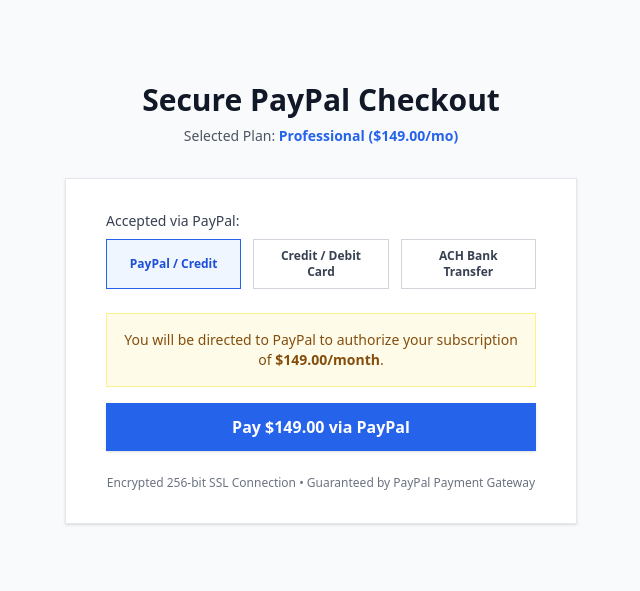
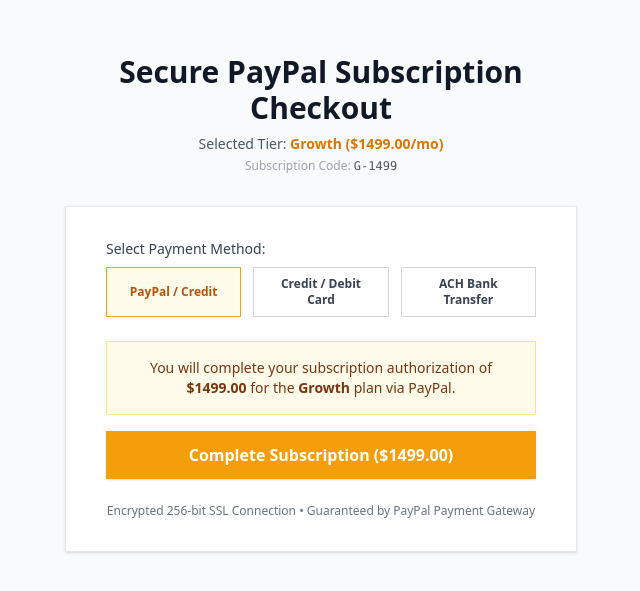
Before and after one commit to glinfico/ai-powered-funding-BaaS, a React (Vite) app: page /checkout in a window 1280 px wide. Shown: the part 109-700 px from the top of the page, without its empty margins (319-959 px from the left). Built offline with nearby package versions, Linux system fonts and the light colour scheme; no server answers.

Commit message:
feat: complete PayPal checkout subscription state unlock and dynamic tier handling

```diff
--- a/src/pages/PaypalCheckout.jsx
+++ b/src/pages/PaypalCheckout.jsx
@@ -1,10 +1,14 @@
-import React, { useState, useEffect } from "react";
+import React, { useState } from "react";
 import { useNavigate, useSearchParams } from "react-router-dom";
 
 export default function PaypalCheckout() {
+  const navigate = useNavigate();
   const [searchParams] = useSearchParams();
-  const planName = searchParams.get("plan") || "Professional";
-  const amount = searchParams.get("amount") || "149.00";
+  const planName = searchParams.get("plan") || "Growth";
+  const amount = searchParams.get("amount") || "1499.00";
+  const code = searchParams.get("code") || "G-1499";
+  const billing = searchParams.get("billing") || "monthly";
+
   const [paymentMethod, setPaymentMethod] = useState("paypal");
   const [loading, setLoading] = useState(false);
   const [success, setSuccess] = useState(false);
@@ -13,6 +17,10 @@
     e.preventDefault();
     setLoading(true);
     setTimeout(() => {
+      localStorage.setItem("glinfico_broker_subscribed", "true");
+      localStorage.setItem("glinfico_active_tier", planName);
+      localStorage.setItem("glinfico_sub_code", code);
+
       setLoading(false);
       setSuccess(true);
     }, 1200);
@@ -22,38 +30,42 @@
     <div className="min-h-screen bg-gray-50 flex flex-col justify-center py-12 sm:px-6 lg:px-8">
       <div className="sm:mx-auto sm:w-full sm:max-w-md">
         <h2 className="mt-6 text-center text-3xl font-extrabold text-gray-900">
-          Secure PayPal Checkout
+          Secure PayPal Subscription Checkout
         </h2>
         <p className="mt-2 text-center text-sm text-gray-600">
-          Selected Plan: <span className="font-semibold text-blue-600">{planName} (${amount}/mo)</span>
+          Selected Tier: <span className="font-semibold text-amber-600">{planName} (${amount}/{billing === "annual" ? "yr" : "mo"})</span>
         </p>
+        {code && (
+          <p className="text-center text-xs text-gray-400 mt-1">
+            Subscription Code: <span className="font-mono text-gray-600">{code}</span>
+          </p>
+        )}
       </div>
 
       <div className="mt-8 sm:mx-auto sm:w-full sm:max-w-lg">
         <div className="bg-white py-8 px-4 shadow sm:rounded-lg sm:px-10 border border-gray-200">
 
-          {/* Payment Method Selector */}
           <div className="mb-6">
-            <label className="block text-sm font-medium text-gray-700 mb-2">Accepted via PayPal:</label>
+            <label className="block text-sm font-medium text-gray-700 mb-2">Select Payment Method:</label>
             <div className="grid grid-cols-3 gap-3">
               <button
                 type="button"
                 onClick={() => setPaymentMethod("paypal")}
-                className={`py-2 px-3 text-xs font-semibold rounded-md border ${paymentMethod === "paypal" ? "border-blue-600 bg-blue-50 text-blue-700" : "border-gray-300 text-gray-700 hover:bg-gray-50"}`}
+                className={`py-2 px-3 text-xs font-semibold rounded-md border ${paymentMethod === "paypal" ? "border-amber-500 bg-amber-50 text-amber-700" : "border-gray-300 text-gray-700 hover:bg-gray-50"}`}
               >
                 PayPal / Credit
               </button>
               <button
                 type="button"
                 onClick={() => setPaymentMethod("card")}
-                className={`py-2 px-3 text-xs font-semibold rounded-md border ${paymentMethod === "card" ? "border-blue-600 bg-blue-50 text-blue-700" : "border-gray-300 text-gray-700 hover:bg-gray-50"}`}
+                className={`py-2 px-3 text-xs font-semibold rounded-md border ${paymentMethod === "card" ? "border-amber-500 bg-amber-50 text-amber-700" : "border-gray-300 text-gray-700 hover:bg-gray-50"}`}
               >
                 Credit / Debit Card
               </button>
               <button
                 type="button"
                 onClick={() => setPaymentMethod("ach")}
-                className={`py-2 px-3 text-xs font-semibold rounded-md border ${paymentMethod === "ach" ? "border-blue-600 bg-blue-50 text-blue-700" : "border-gray-300 text-gray-700 hover:bg-gray-50"}`}
+                className={`py-2 px-3 text-xs font-semibold rounded-md border ${paymentMethod === "ach" ? "border-amber-500 bg-amber-50 text-amber-700" : "border-gray-300 text-gray-700 hover:bg-gray-50"}`}
               >
                 ACH Bank Transfer
               </button>
@@ -62,9 +74,15 @@
 
           {success ? (
             <div className="p-4 bg-green-50 border border-green-200 text-green-700 rounded-lg text-center">
-              <h3 className="font-bold text-lg">Payment Verified!</h3>
-              <p className="text-sm mt-1">Your PayPal transaction for {planName} plan has been completed.</p>
-              <a href="/portal" className="mt-4 inline-block px-4 py-2 bg-green-600 text-white font-medium rounded hover:bg-green-700">Go to Portal Hub</a>
+              <h3 className="font-bold text-lg">Subscription Active!</h3>
+              <p className="text-sm mt-1">Your PayPal transaction for the <strong>{planName}</strong> plan (${amount}) is verified.</p>
+              <p className="text-xs text-green-600 mt-1">100% Broker Commission Tier Unlocked.</p>
+              <button
+                onClick={() => navigate("/portal")}
+                className="mt-4 inline-block px-6 py-2 bg-green-600 text-white font-medium rounded-lg hover:bg-green-700 transition"
+              >
+                Go to Portal Hub →
+              </button>
             </div>
           ) : (
             <form onSubmit={handleProcessPayment} className="space-y-4">
@@ -101,17 +119,17 @@
               )}
 
               {paymentMethod === "paypal" && (
-                <div className="p-4 bg-yellow-50 border border-yellow-200 text-yellow-800 rounded-lg text-sm text-center">
-                  You will be directed to PayPal to authorize your subscription of <strong>${amount}/month</strong>.
+                <div className="p-4 bg-amber-50 border border-amber-200 text-amber-900 rounded-lg text-sm text-center">
+                  You will complete your subscription authorization of <strong>${amount}</strong> for the <strong>{planName}</strong> plan via PayPal.
                 </div>
               )}
 
               <button
                 type="submit"
                 disabled={loading}
-                className="w-full py-3 px-4 bg-blue-600 text-white font-semibold rounded-lg shadow hover:bg-blue-700 transition flex justify-center items-center"
+                className="w-full py-3 px-4 bg-amber-500 hover:bg-amber-600 text-white font-semibold rounded-lg shadow transition flex justify-center items-center"
               >
-                {loading ? "Connecting to PayPal..." : `Pay $${amount} via PayPal`}
+                {loading ? "Authorizing via PayPal..." : `Complete Subscription ($${amount})`}
               </button>
             </form>
           )}
```
